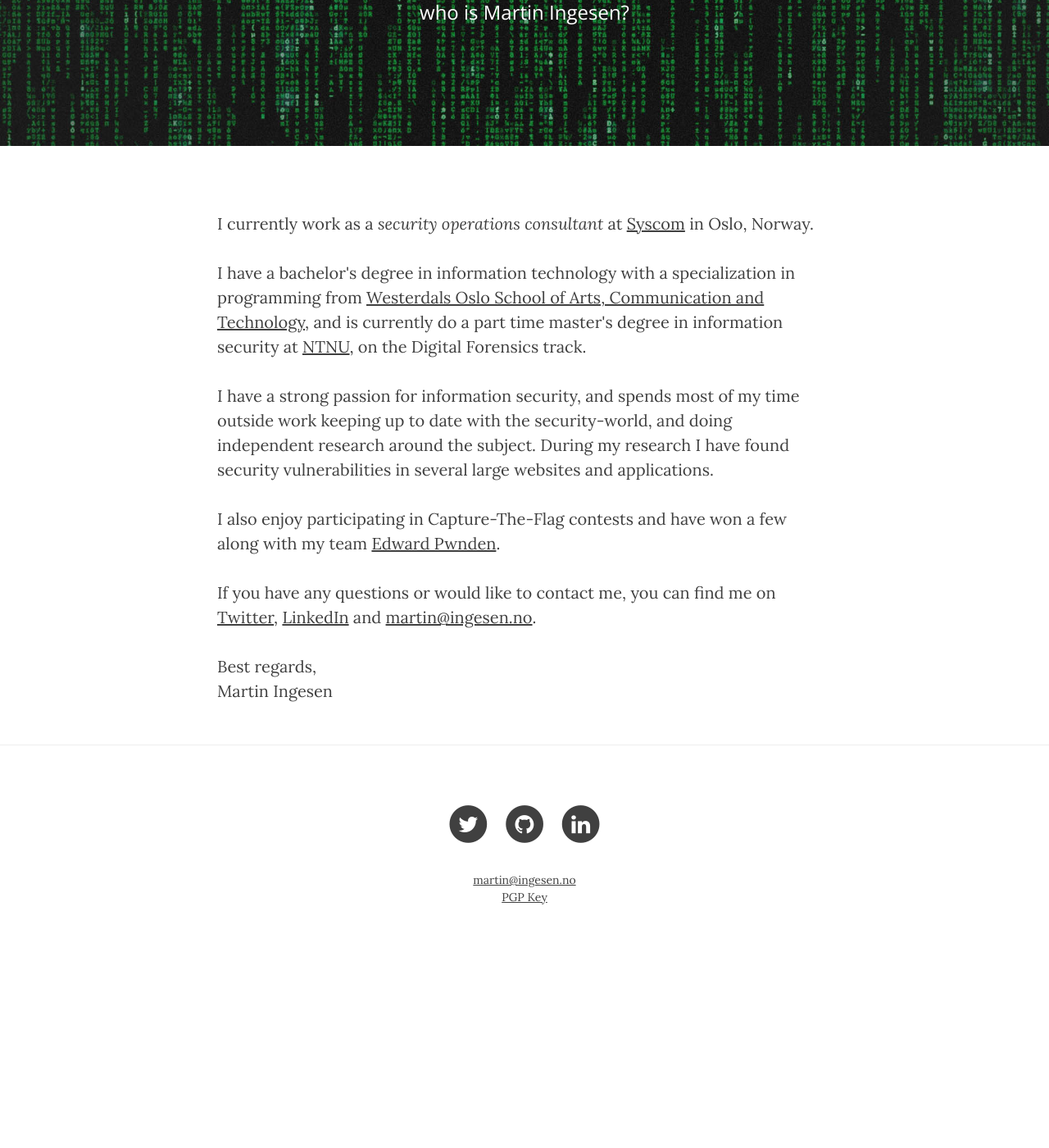
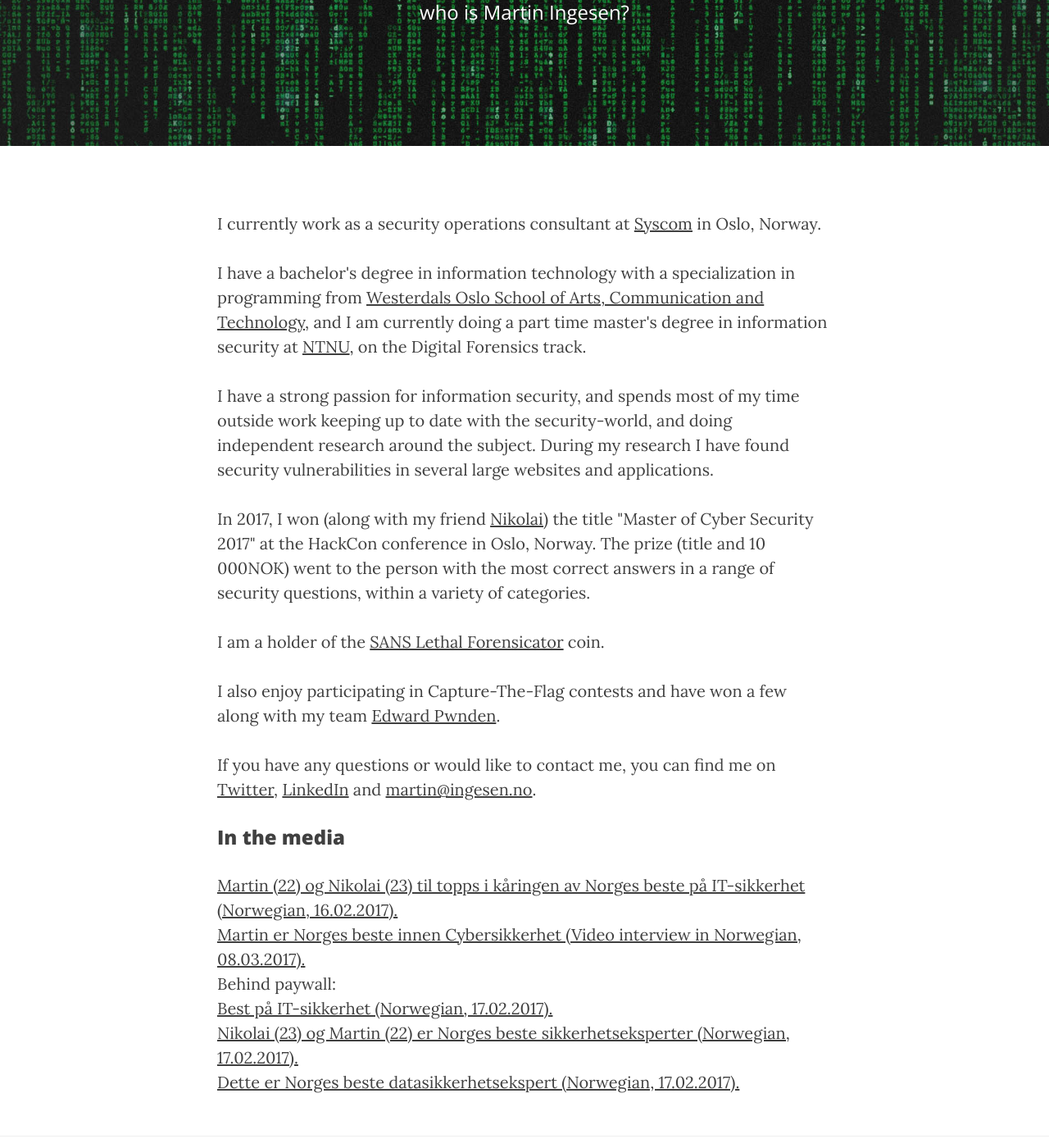
Before and after one commit to MartinIngesen/martiningesen.github.io, a Jekyll site: the page built from about.html, in a window 1280 px wide and 1400 px high, scrolled down 270 px. Shown: the whole window at 82% size. Built offline with Jekyll 4.4.1, drawn with Linux system fonts in a browser that asks for light colours; nearby versions of some CDN libraries; before the commit the page ends 1440 px from its top, so only the background shows below that.

Commit message:
added brag

```diff
--- a/about.html
+++ b/about.html
@@ -6,17 +6,22 @@ header-img: "img/home-bg.jpg"
 ---
 
 <p>
-  I currently work as a <i>security operations consultant</i> at <a href="http://www.syscomworld.com/no/">Syscom</a> in Oslo, Norway.</p>
+  I currently work as a security operations consultant at <a href="http://www.syscomworld.com/no/">Syscom</a> in Oslo, Norway.</p>
 </p>
 
 <p>
-  I have a bachelor's degree in information technology with a specialization in programming from <a href="http://westerdals.no">Westerdals Oslo School of Arts, Communication and Technology</a>, and is currently do a part time master's degree in information security at <a href="https://www.ntnu.edu">NTNU</a>, on the Digital Forensics track.
+  I have a bachelor's degree in information technology with a specialization in programming from <a href="http://westerdals.no">Westerdals Oslo School of Arts, Communication and Technology</a>, and I am currently doing a part time master's degree in information security at <a href="https://www.ntnu.edu">NTNU</a>, on the Digital Forensics track.
 </p>
 
 <p>
   I have a strong passion for information security, and spends most of my time outside work keeping up to date with the security-world, and doing independent research around the subject. During my research I have found security vulnerabilities in several large websites and applications.
 </p>
 
+<p>In 2017, I won (along with my friend <a href="http://thoughts.magnussen.tf/">Nikolai</a>) the title "Master of Cyber Security 2017" at the HackCon conference in Oslo, Norway. The prize (title and 10 000NOK) went to the person with the most correct answers in a range of security questions, within a variety of categories.</p>
+
+<p>
+ I am a holder of the <a href="https://digital-forensics.sans.org/community/lethal-forensicator/coin-holders/i">SANS Lethal Forensicator</a> coin.
+</p>
 <p>
   I also enjoy participating in Capture-The-Flag contests and have won a few along with my team <a href="https://github.com/EdwardPwnden/">Edward Pwnden</a>.
 </p>
@@ -25,6 +30,17 @@ header-img: "img/home-bg.jpg"
   If you have any questions or would like to contact me, you can find me on <a href="https://twitter.com/Mrtn9">Twitter</a>, <a href="{{site.linkedin_username}}">LinkedIn</a> and <a href="mailto:{{site.email}}">martin@ingesen.no</a>.
 </p>
 
+<h3>In the media</h3>
 <p>
-  Best regards,<br> Martin Ingesen
+<a href="https://www.digi.no/artikler/martin-22-og-nikolai-23-til-topps-i-karingen-av-norges-beste-pa-it-sikkerhet/376688">Martin (22) og Nikolai (23) til topps i kåringen av Norges beste på IT-sikkerhet (Norwegian, 16.02.2017).</a>
+<br>
+<a href="http://www.tvmodum.no/modumgutt-er-norges-beste-innen-cybersikkerhet/">Martin er Norges beste innen Cybersikkerhet (Video interview in Norwegian, 08.03.2017).</a>
+<br>
+Behind paywall:
+<br>
+<a href="https://www.bygdeposten.no/nyhet/modum/martin-ingesen/best-pa-it-sikkerhet/s/5-10-93802">Best på IT-sikkerhet (Norwegian, 17.02.2017).</a>
+<br>
+<a href="https://www.ringblad.no/nyheter/teknologi/tyristrand/nikolai-23-og-martin-22-er-norges-beste-sikkerhetseksperter/s/5-45-353962">Nikolai (23) og Martin (22) er Norges beste sikkerhetseksperter (Norwegian, 17.02.2017).</a>
+<br>
+<a href="http://www.itromso.no/pluss/2017/02/17/Dette-er-Norges-beste-datasikkerhetsekspert-14247052.ece">Dette er Norges beste datasikkerhetsekspert (Norwegian, 17.02.2017).</a>
 </p>
```
